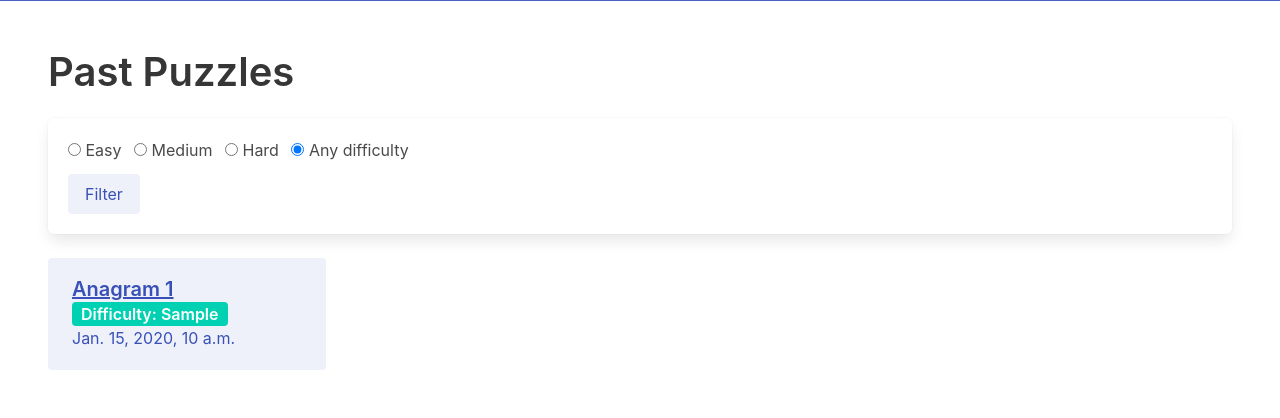
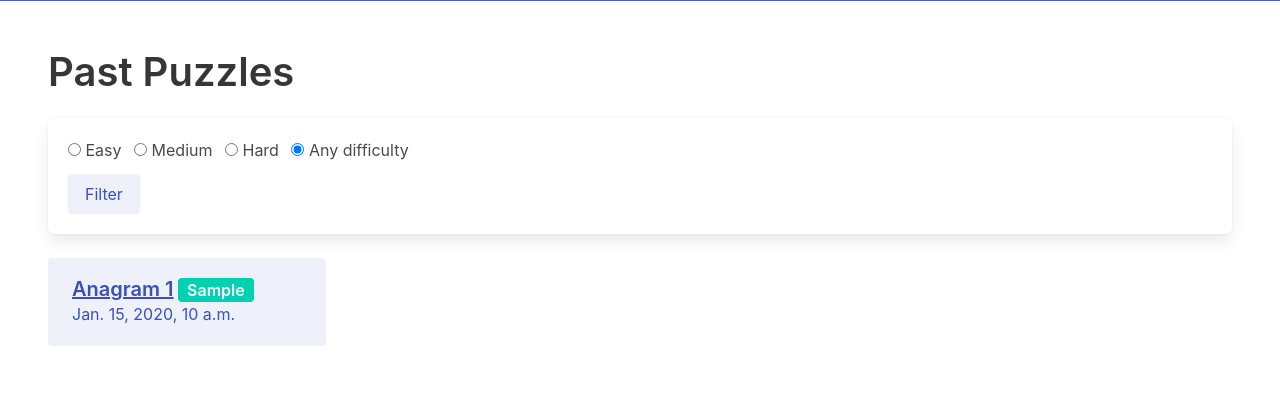
Before and after one commit to batzrule/anagrams, a Django app: page /anagrams/ in a window 1280 px wide. Shown: the part 446-864 px from the top of the page. After the commit the page ends 792 px from the top, so only its background shows below. Run offline with Django 4.2, Linux system fonts and the light colour scheme; tables that the repository leaves empty hold one stand-in row (values such as "Sample post").

Commit message:
edit difficulty display in index

```diff
--- a/anagrams/templates/anagrams/index.html
+++ b/anagrams/templates/anagrams/index.html
@@ -43,11 +43,11 @@
                                         </span>
                                         {% elif anagram.difficulty == 'medium'%}
                                         <span class="tag is-warning">
-                                            <h4 class="title is-6">Difficulty: {{anagram.difficulty}}</h4>
+                                            <h4 class="title is-6">{{anagram.difficulty}}</h4>
                                         </span>
                                         {% else %}
                                         <span class="tag is-primary">
-                                            <h4 class="title is-6">Difficulty: {{anagram.difficulty}}</h4>
+                                            <h4 class="title is-6">{{anagram.difficulty}}</h4>
                                         </span>
                                         {% endif %}
 
```
